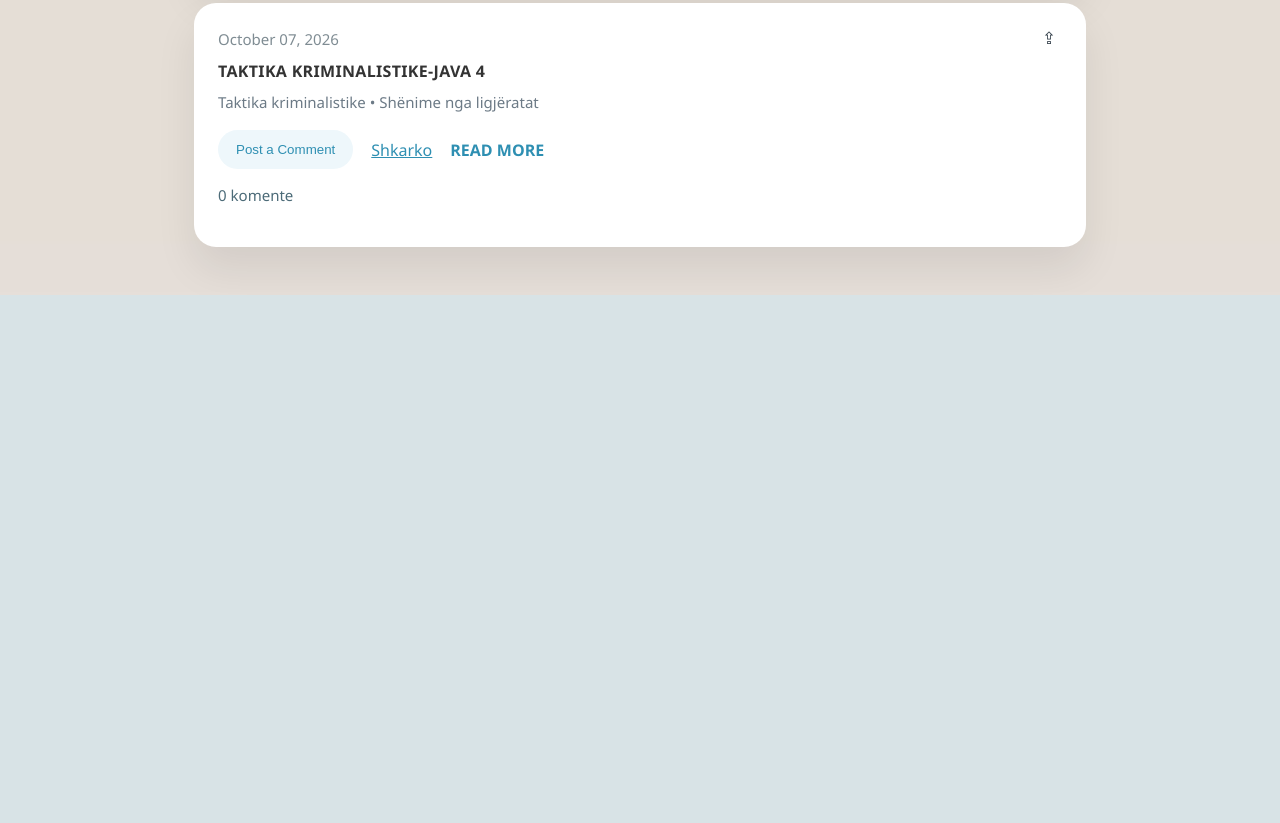
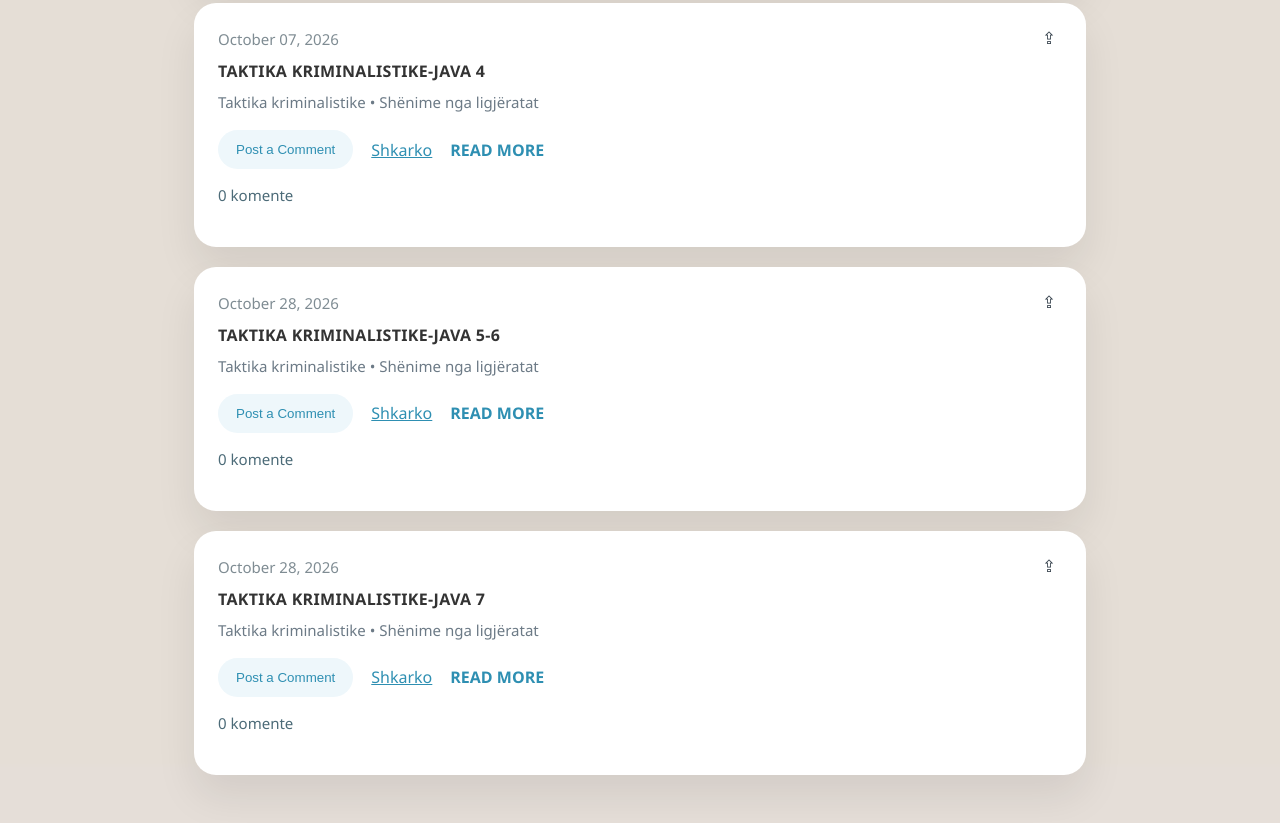
Before and after one commit to genisameta/Materiale-Juridike-Genisa-Meta, a website: page index.html in a window 1280 px wide. Shown: the part 4811-5634 px from the top of the page. Before the commit the page ends 5106 px from the top, so only its background shows below. Drawn offline with Linux system fonts and the light colour scheme; files whose address does not match are found by name.

Commit message:
index.html

```diff
--- a/index.html
+++ b/index.html
@@ -445,6 +445,46 @@
       <div class="comment-list"></div>
       <button class="share-button" aria-label="Share post">⇪</button>
     </section>
+     <section class="post-card" data-post-id="post-20">
+      <div class="post-date">October 28, 2026</div>
+      <h2>TAKTIKA KRIMINALISTIKE-JAVA 5-6</h2>
+      <p class="post-subtitle">Taktika kriminalistike • Shënime nga ligjëratat</p>
+
+      <div class="post-actions">
+        <button class="comment-button" type="button">Post a Comment</button>
+        <a class="download-button" href="TAKTIKA KRIMINALISTIKE - java 5-6.docx" download="TAKTIKA KRIMINALISTIKE - java 5-6.docx">Shkarko</a>
+        <a class="read-more" href="post-kriminalistike-java5-6.html" target="_blank" rel="noopener">READ MORE</a>
+      </div>
+      <div class="comment-meta">
+        <span class="comment-count">0 komente</span>
+      </div>
+      <div class="comment-form hidden">
+        <textarea class="comment-input" placeholder="Shkruaj koment..." rows="3"></textarea>
+        <button class="submit-comment-button" type="button">Dërgo</button>
+      </div>
+      <div class="comment-list"></div>
+      <button class="share-button" aria-label="Share post">⇪</button>
+    </section>
+     <section class="post-card" data-post-id="post-21">
+      <div class="post-date">October 28, 2026</div>
+      <h2>TAKTIKA KRIMINALISTIKE-JAVA 7</h2>
+      <p class="post-subtitle">Taktika kriminalistike • Shënime nga ligjëratat</p>
+
+      <div class="post-actions">
+        <button class="comment-button" type="button">Post a Comment</button>
+        <a class="download-button" href="TAKTIKA KRIMINALISTIKE - java 7.docx" download="TAKTIKA KRIMINALISTIKE - java 7.docx">Shkarko</a>
+        <a class="read-more" href="post-kriminalistike-java7.html" target="_blank" rel="noopener">READ MORE</a>
+      </div>
+      <div class="comment-meta">
+        <span class="comment-count">0 komente</span>
+      </div>
+      <div class="comment-form hidden">
+        <textarea class="comment-input" placeholder="Shkruaj koment..." rows="3"></textarea>
+        <button class="submit-comment-button" type="button">Dërgo</button>
+      </div>
+      <div class="comment-list"></div>
+      <button class="share-button" aria-label="Share post">⇪</button>
+    </section>
   </main>
   <script>
     const menuButton = document.querySelector('.menu-button');
```
